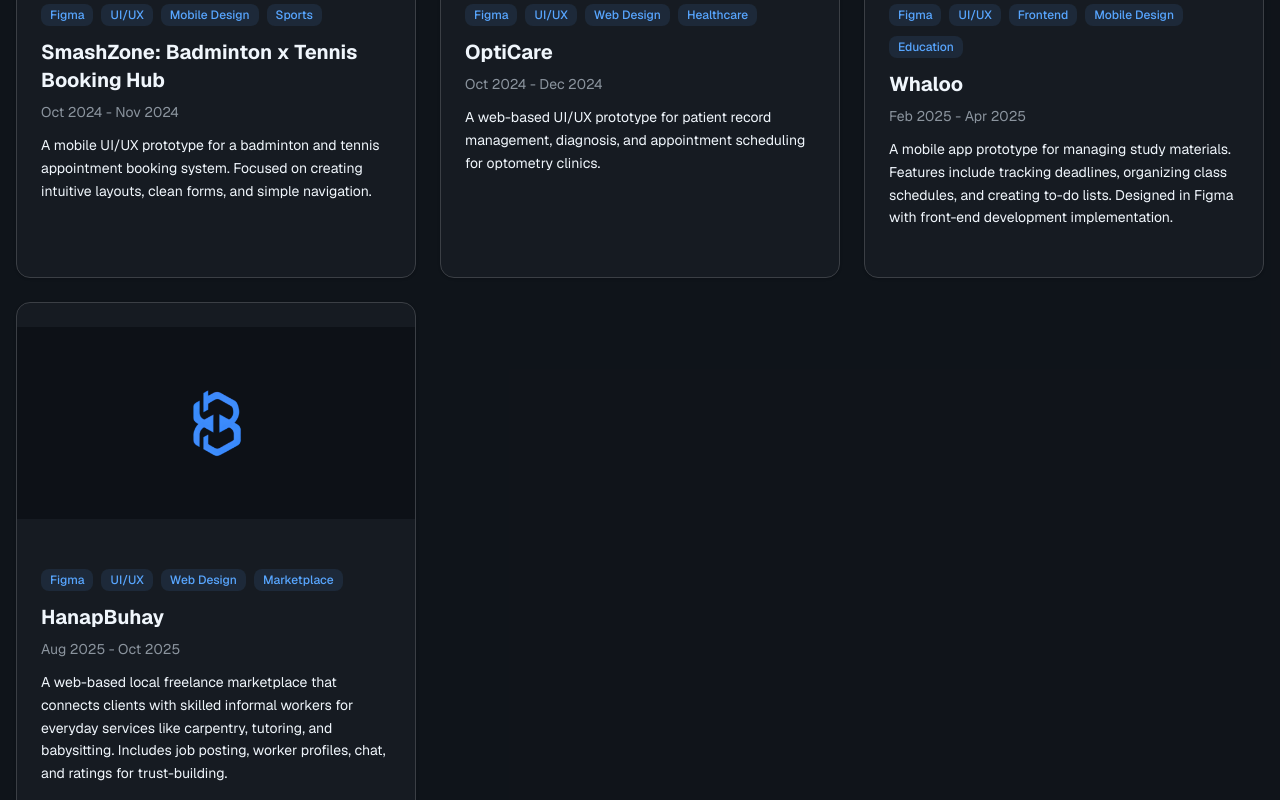
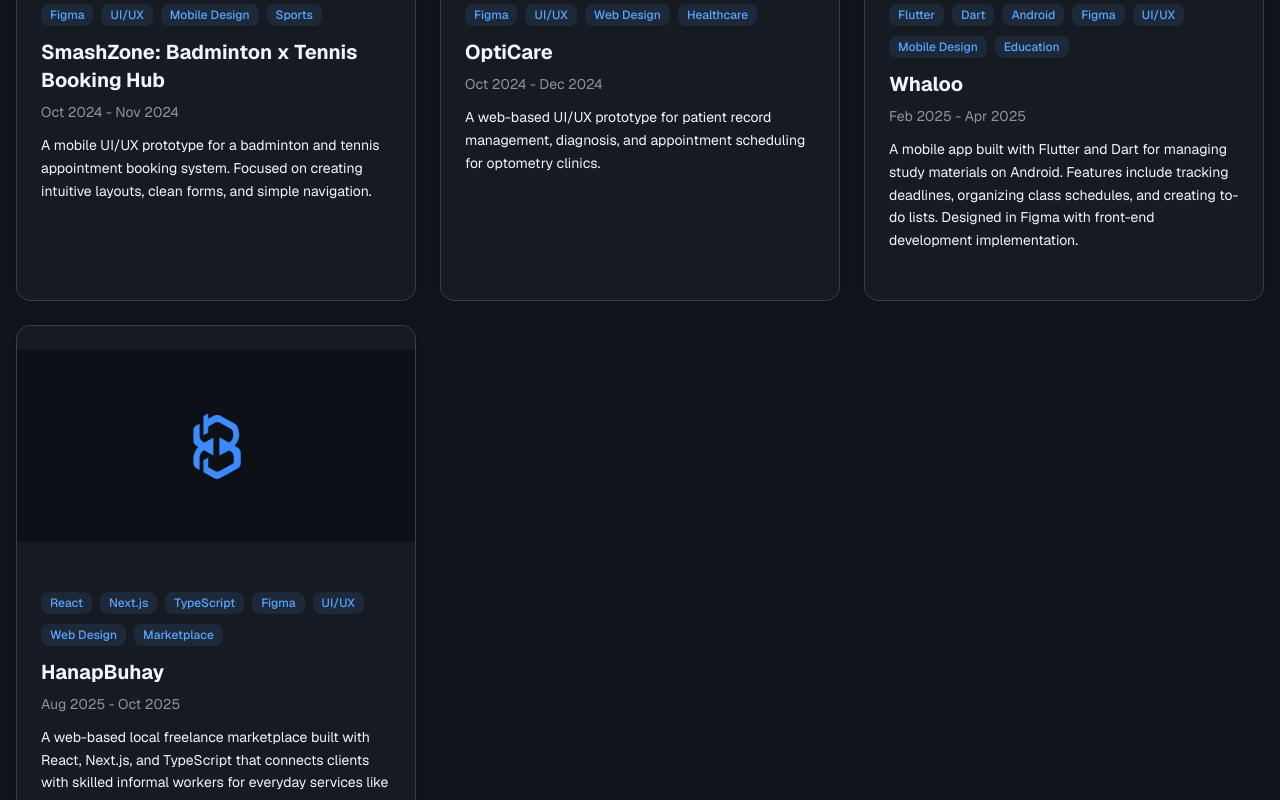
Before and after one commit to angeliedejer/anaportfolio, a Next.js app: page / in a window 1280 px wide. Shown: the part 2680-3480 px from the top of the page. Built offline with nearby package versions, Linux system fonts and the light colour scheme.

Commit message:
Update projects-section.tsx

```diff
--- a/components/projects-section.tsx
+++ b/components/projects-section.tsx
@@ -108,12 +108,12 @@ const projects: Project[] = [
     id: 7,
     title: "Whaloo",
     category: "both",
-    tags: ["Figma", "UI/UX", "Frontend", "Mobile Design", "Education"],
+    tags: ["Flutter", "Dart", "Android", "Figma", "UI/UX", "Mobile Design", "Education"],
     description:
-      "A mobile app prototype for managing study materials. Features include tracking deadlines, organizing class schedules, and creating to-do lists. Designed in Figma with front-end development implementation.",
+      "A mobile app built with Flutter and Dart for managing study materials on Android. Features include tracking deadlines, organizing class schedules, and creating to-do lists. Designed in Figma with front-end development implementation.",
     role: "UI/UX Designer & Front-End Developer – built mobile prototypes and implemented UI screens for academic management.",
     learning:
-      "Learned how to design education-focused productivity apps, integrate scheduling features, and transition prototypes into front-end code.",
+      "Learned how to design education-focused productivity apps, integrate scheduling features, and transition prototypes into front-end code using Flutter.",
     date: "Feb 2025 - Apr 2025",
     image: "/projects/whaloo-logo.png",
     prototypeImage: "/projects/whaloo-prototype.png",
@@ -125,12 +125,12 @@ const projects: Project[] = [
     id: 8,
     title: "HanapBuhay",
     category: "both",
-    tags: ["Figma", "UI/UX", "Web Design", "Marketplace"],
+    tags: ["React", "Next.js", "TypeScript", "Figma", "UI/UX", "Web Design", "Marketplace"],
     description:
-      "A web-based local freelance marketplace that connects clients with skilled informal workers for everyday services like carpentry, tutoring, and babysitting. Includes job posting, worker profiles, chat, and ratings for trust-building.",
+      "A web-based local freelance marketplace built with React, Next.js, and TypeScript that connects clients with skilled informal workers for everyday services like carpentry, tutoring, and babysitting. Includes job posting, worker profiles, chat, and ratings for trust-building.",
     role: "UI/UX Designer & Front-End Developer – designed marketplace workflows, client-worker interactions, and implemented front-end components for core platform features.",
     learning:
-      "Gained experience in marketplace platform design, building two-sided user flows, and applying front-end implementation to transform prototypes into functional components.",
+      "Gained experience in marketplace platform design, building two-sided user flows, and applying front-end implementation with React and Next.js to transform prototypes into functional components.",
     date: "Aug 2025 - Oct 2025",
     image: "/projects/hanapbuhay-logo.png",
     prototypeImage: "/projects/hanapbuhay-prototype.png",
```
